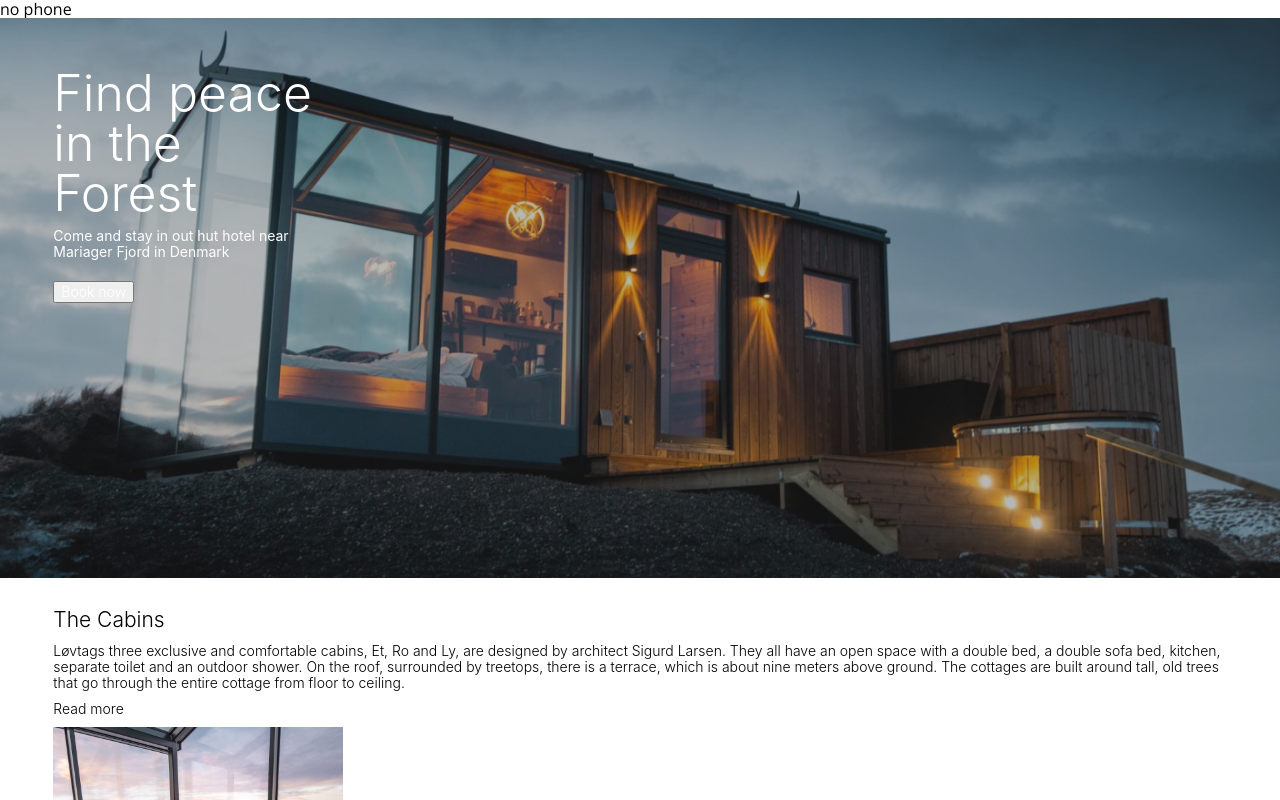
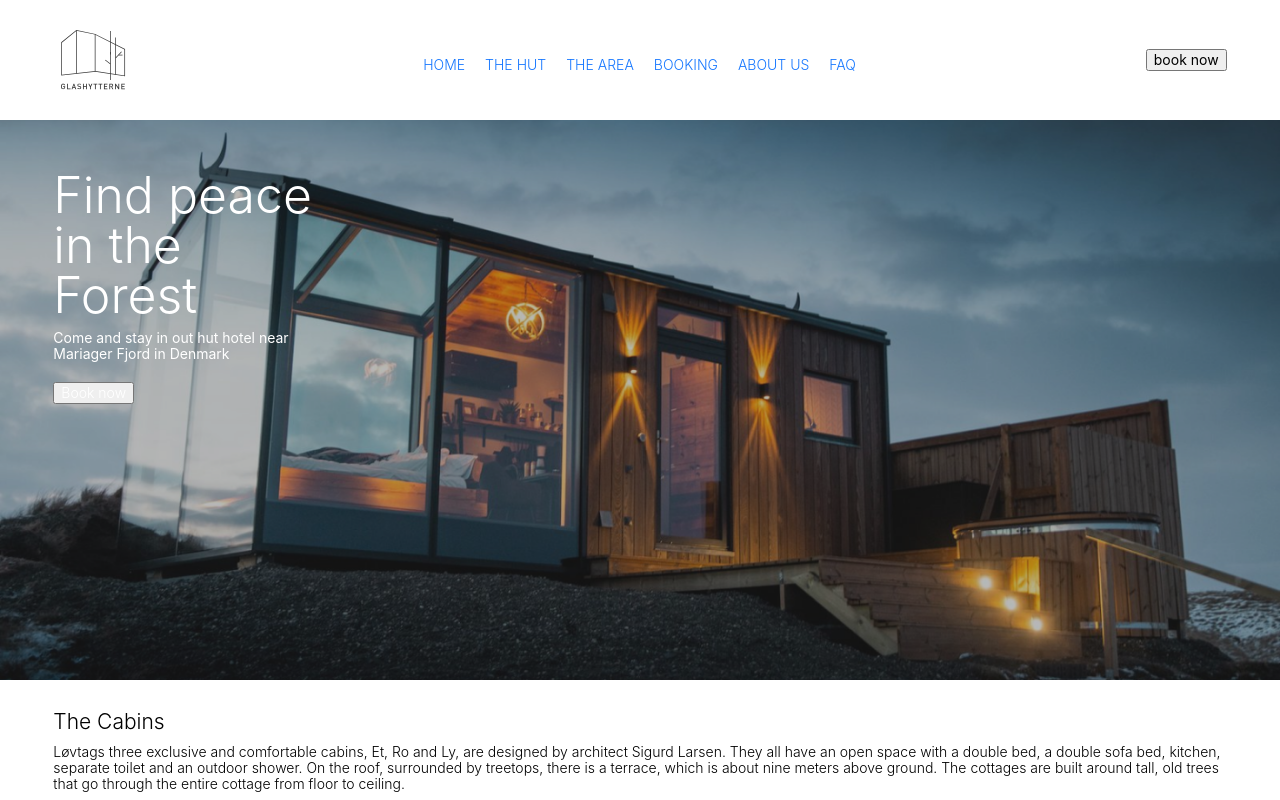
Before and after one commit to alexandrachuprina/nextjs-booking, a Next.js app: page / in a window 1280 px wide. Shown: the top 800 px of the page. Built offline with nearby package versions, Linux system fonts and the light colour scheme.

Commit message:
feat: routing & Layout component

```diff
--- /dev/null
+++ b/components/Layout.tsx
@@ -0,0 +1,5 @@
+import styles from '../styles/components/Layout.module.scss';
+
+export default function Layout({ Component, pageProps }: any) {
+  return (<div className={styles.component}><Component {...pageProps}/></div>);
+}
--- a/components/Navbar/Navbar.tsx
+++ b/components/Navbar/Navbar.tsx
@@ -1,6 +1,10 @@
 import React, { useState, useEffect } from "react";
-import { Row, Col, Button, Drawer, Divider } from "antd";
+import { Row, Col, Drawer, Divider } from "antd";
+import Image from "next/image";
+import Link from "next/link";
 import styles from "../../styles/components/Navbar.module.scss";
+
+import logo from "../../assets/icons/logo.svg";
 
 function Navbar() {
   const [phone, setPhone] = useState<any>();
@@ -15,10 +19,10 @@ function Navbar() {
     }
   }, []);
 
+  // The Drawer
   const showDrawer = () => {
     setOpen(true);
   };
-
   const onClose = () => {
     setOpen(false);
   };
@@ -26,11 +30,14 @@ function Navbar() {
   return (
     <>
       {phone ? (
-        <div className={styles.component}>
         <Row justify={"center"}>
           <Col span={22}>
+            <div className={styles.componentphone}>
+              <div className={styles.logo}>
+                <Image src={logo} alt="logo" fill={true} />
+              </div>
               <button onClick={showDrawer}>Open</button>
-
+            </div>
             <Drawer
               title="Menu"
               placement="right"
@@ -38,14 +45,66 @@ function Navbar() {
               open={open}
               width={150}
             >
-                <p>Some contents...</p>
-                <p>Some contents...</p>
-                <p>Some contents...</p>
+              <div className={styles.navphone}>
+                <Link href="/">
+                  <p>Home</p>
+                </Link>
+                <Link href="/hunt">
+                  <p>the hut</p>
+                </Link>
+                <Link href="/area">
+                  <p>The area</p>
+                </Link>
+                <Link href="/booking/booking">
+                  <p>booking</p>
+                </Link>
+                <Link href="/about">
+                  <p>about us</p>
+                </Link>
+                <Link href="/faq">
+                  <p>faq</p>
+                </Link>
+              </div>
+              <button>book now</button>
             </Drawer>
           </Col>
         </Row>
+      ) : (
+        <>
+          <Row justify={"center"}>
+            <Col span={22}>
+              <div className={styles.component}>
+                <div className={styles.logo}>
+                  <Image src={logo} alt="logo" fill={true} />
                 </div>
-      ) : <p>no phone</p>}
+
+                <div className={styles.nav}>
+                  <Link href="/">
+                    <p>Home</p>
+                  </Link>
+                  <Link href="/hunt">
+                    <p>the hut</p>
+                  </Link>
+                  <Link href="/area">
+                    <p>The area</p>
+                  </Link>
+                  <Link href="/booking/booking">
+                    <p>booking</p>
+                  </Link>
+                  <Link href="/about">
+                    <p>about us</p>
+                  </Link>
+                  <Link href="/faq">
+                    <p>faq</p>
+                  </Link>
+                </div>
+
+                <button>book now</button>
+              </div>
+            </Col>
+          </Row>
+        </>
+      )}
     </>
   );
 }
--- /dev/null
+++ b/styles/components/Layout.module.scss
@@ -0,0 +1,3 @@
+.component {
+  margin: 0;
+}
--- a/styles/components/Navbar.module.scss
+++ b/styles/components/Navbar.module.scss
@@ -0,0 +1,37 @@
+@import '../queries.scss';
+@import '../colors.scss';
+@import '../margins.scss';
+
+.componentphone {
+  display: flex;
+  flex-direction: row;
+  justify-content: space-between;
+  margin: $margin-top-xs 0;
+}
+.logo {
+  position: relative;
+  width: 80px;
+  height: 60px;
+}
+.navphone {
+  p {
+    text-transform: uppercase;
+    padding-bottom: $margin-bottom-h2-xs;
+  }
+}
+
+.component {
+  display: flex;
+  flex-direction: row;
+  justify-content: space-between;
+  align-items: center;
+  margin: $margin-top-xs 0;
+}
+.nav {
+  display: flex;
+  flex-direction: row;
+  p {
+    text-transform: uppercase;
+    padding: $margin-bottom-h2-xs $margin-bottom-h2-xs 0 $margin-bottom-h2-xs;
+  }
+}
```
Also changed, not shown: pages/about.tsx (added, +9 -0 lines), pages/area.tsx (added, +9 -0 lines), pages/booking/booking.tsx (added, +9 -0 lines), pages/faq.tsx (added, +9 -0 lines), pages/hunt.tsx (added, +9 -0 lines), assets/icons/logo.svg (added). Lines whose indentation alone changed are shown as unchanged.
